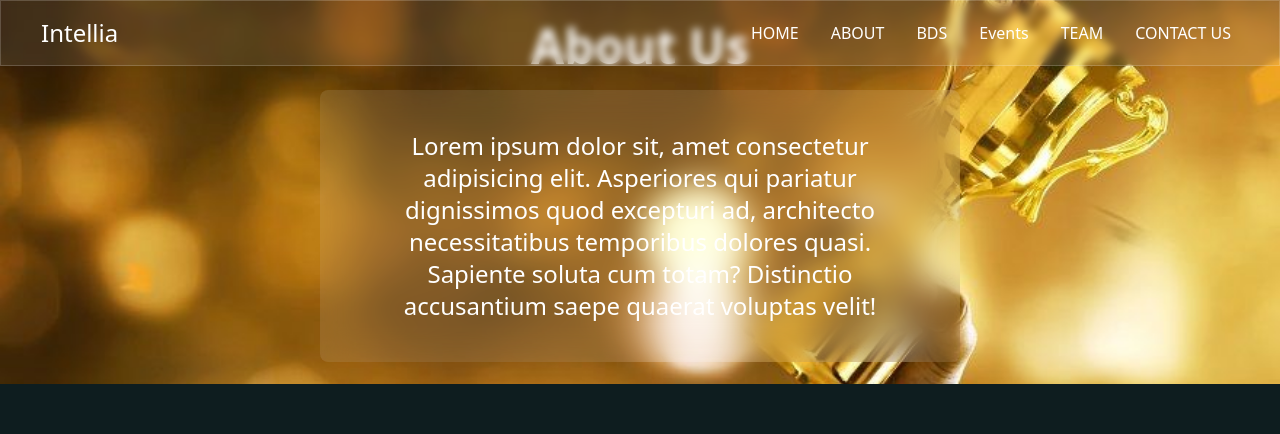
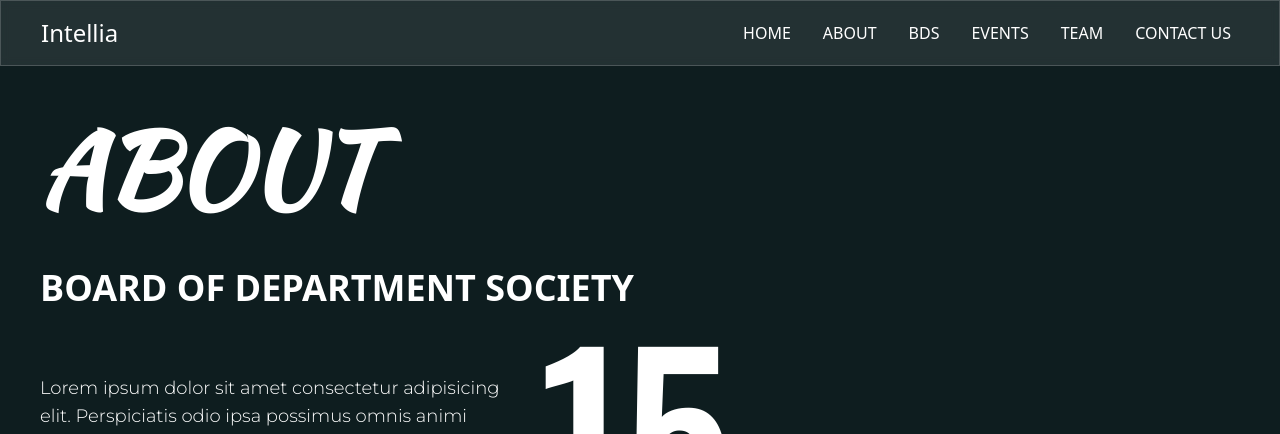
Before and after one commit to A158-debug/Intellia_Website, a React (Create React App) app: page /BDS in a window 1280 px wide. Shown: the top 434 px of the page. Built offline with nearby package versions, Linux system fonts and the light colour scheme.

Commit message:
Revert "Ayush"

```diff
--- a/src/components/BDS/BDS.jsx
+++ b/src/components/BDS/BDS.jsx
@@ -1,20 +1,10 @@
 import React from "react";
 import Photos from "../../img/Team_Photos/HimeshDhaka.jpg";
-import Cup from "../../img/Trophy.jpg";
 import "./BDS.css";
 
 const BDS = () => {
   return (
     <div className="text-white">
-      <div className="relative">
-        <img src={Cup} alt="About Us" className="w-full h-96 object-cover" />
-        <div className="absolute top-1/2 left-1/2 transform -translate-x-1/2 -translate-y-1/2 text-white text-center">
-          <h1 className="text-5xl font-bold mb-5">About Us</h1>
-        <div className="backdrop-filter backdrop-blur-lg bg-white bg-opacity-10 p-10 rounded-lg">
-          <p className="text-2xl">Lorem ipsum dolor sit, amet consectetur adipisicing elit. Asperiores qui pariatur dignissimos quod excepturi ad, architecto necessitatibus temporibus dolores quasi. Sapiente soluta cum totam? Distinctio accusantium saepe quaerat voluptas velit!</p>
-        </div>
-      </div>
-      </div>
       {/* <p className='text-7xl font-semibold text-center'>MEET OUR TEAM</p> */}
       <div className="pt-20 p-10">
         <p className="text-6xl font-semibold uppercase bds_heading_about py-10">
@@ -33,8 +23,8 @@ const BDS = () => {
             assumenda quam consectetur inventore sapiente, tempore soluta!{" "}
           </p>
           <div className="">
-            <p className="total_bds_department">15</p>
-            <p className="total_bds_department_name uppercase">Department</p>
+          <p className="total_bds_department">15</p>
+          <p className="total_bds_department_name uppercase">Department</p>
           </div>
 
         </div>
--- a/src/components/Navbar/Navbar.jsx
+++ b/src/components/Navbar/Navbar.jsx
@@ -6,7 +6,6 @@ import "./Navbar.css";
 
 const Navbar = () => {
   const [toggle, setToggle] = useState(false);
-  const [eventsDropdown, setEventsDropdown] = useState(false);
 
   return (
     <>
@@ -17,41 +16,7 @@ const Navbar = () => {
         </div>
 
         <ul className="app__navbar-links list-none flex justify-center content-center">
-          {["Home", "About", "BDS", "Events", "Team"].map((item) => (
-            item === "Events" ? (
-              <li
-                className="app__flex p-text flex flex-col cursor-pointer mx-4"
-                key={`link-${item}`}
-                onMouseEnter={() => setEventsDropdown(true)}
-                onMouseLeave={() => setEventsDropdown(false)}
-              >
-                <div />
-                <span className="" style={{ color: "white" }}>
-                  {item}
-                </span>
-                {eventsDropdown && (
-                  <ul className="absolute bg-gray-100 w-48 mt-2 rounded-md shadow-lg"
-                    onMouseEnter={() => setEventsDropdown(true)}
-                    onMouseLeave={() => setEventsDropdown(false)}>
-                    <li className="p-2">
-                      <Link to="./event1" className="" style={{ color: "black" }}>
-                        Event 1
-                      </Link>
-                    </li>
-                    <li className="p-2">
-                      <Link to="./event2" className="" style={{ color: "black" }}>
-                        Event 2
-                      </Link>
-                    </li>
-                    <li className="p-2">
-                      <Link to="./event3" className="" style={{ color: "black" }}>
-                        Event 3
-                      </Link>
-                    </li>
-                  </ul>
-                )}
-              </li>
-            ) : (
+          {["Home","About","BDS","Events","Team"].map((item) => (
             <li
               className="app__flex p-text flex flex-col cursor-pointer mx-4"
               key={`link-${item}`}
@@ -61,7 +26,6 @@ const Navbar = () => {
                 {item}
               </Link>
             </li>
-            )
           ))}
           <li
             className="app__flex p-text flex flex-col cursor-pointer mx-4"
@@ -82,40 +46,13 @@ const Navbar = () => {
             >
               <HiX onClick={() => setToggle(false)} />
               <ul>
-                {["Home", "About", "BDS", "Team"].map((item) => (
+                {["Testimonials", "Projects", "About Us"].map((item) => (
                   <li key={item}>
-                    <a href={`${item}`} onClick={() => setToggle(false)}>
+                    <a href={`#${item}`} onClick={() => setToggle(false)}>
                       {item}
                     </a>
                   </li>
                 ))}
-                <li>
-                  <a
-                    href="Events"
-                    onClick={() => setEventsDropdown(!eventsDropdown)}
-                    onMouseEnter={() => setEventsDropdown(true)}
-                    onMouseLeave={() => setEventsDropdown(false)}
-                    className={eventsDropdown ? "active" : ""}
-                  >
-                    Events
-                  </a>
-                  {eventsDropdown && (
-                    <ul>
-                      {["Event 1", "Event 2", "Event 3"].map((event) => (
-                        <li key={event}>
-                          <a href={`#${event}`} onClick={() => setToggle(false)}>
-                            {event}
-                          </a>
-                        </li>
-                      ))}
-                    </ul>
-                  )}
-                </li>
-                <li>
-                  <Link to="/#Contact" >
-                    Contact Us
-                  </Link>
-                </li>
               </ul>
             </motion.div>
           )}
```
Also changed, not shown: src/img/Trophy.jpg (deleted). Lines whose indentation alone changed are shown as unchanged.
